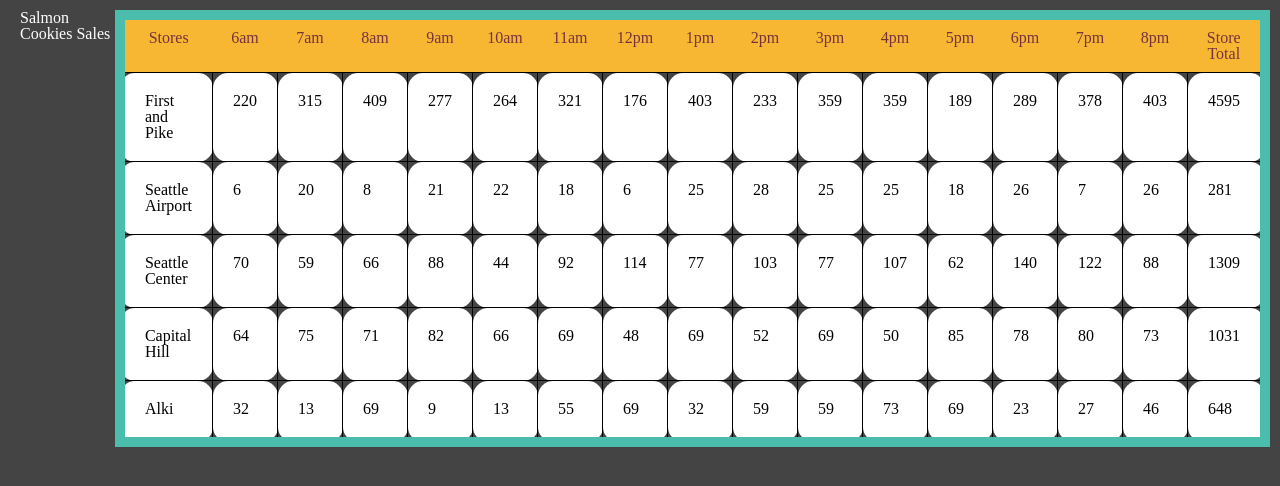
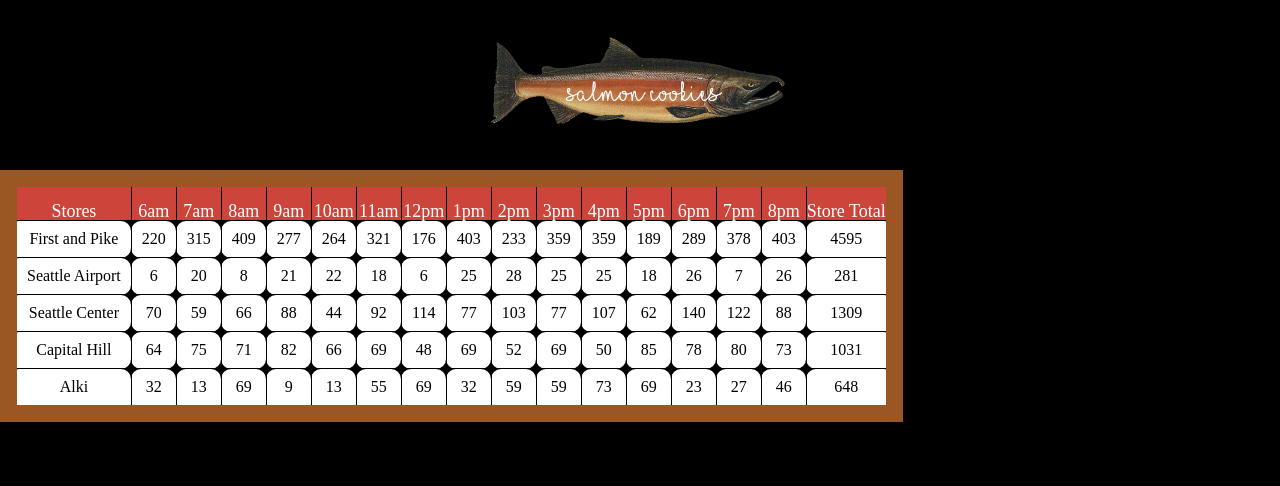
Before and after one commit to paulwilliamsen/Cookie-Stand, a plain HTML site: page sales.html in a window 1280 px wide. Drawn offline with Linux system fonts and the light colour scheme.

```diff
--- a/css/styles.css
+++ b/css/styles.css
@@ -1,36 +1,3 @@
-body {
-  background-color: black;
-  display: inline-flex;
-  color: white;
-  margin: 10px;
-
-}
-
-h1 {
-font-size: 45pt;
-text-align: center;
-}
-
-h3 {
-  font-size: 25pt;
-  color: white;
-  text-align: left;
-  padding-bottom: 10px;
-}
-
-li, h2 {
-  color: white;
-  margin-left: 10px;
-  text-align: left;
-  padding-bottom: 10px;
-
-}
-
-ul {
-
-  list-style-image: url('/cookie.png');
-}
-
 
 * {
   font-family: 'Montserrat', sans-serif;
@@ -38,27 +5,41 @@ ul {
 }
 
 body {
-  background: #444;
+  background: black;
 }
 
-h1, h2 {
-	color: white;
+h2 {
+  color: white;
+  text-align: center;
+  font-size: 40pt;
+
+}
+span {
+  clear: none;
+}
+img {
+  display: block;
+  margin-left: auto;
+  margin-right: auto;
 }
 
 table {
-	border: 10px solid #4ABDAC;
+  border: 17px solid rgb(154, 87, 36);
 	empty-cells: hide;
 }
 
 td {
-	padding: 20px;
-	border-radius: 15px;
+	padding: 10px;
+	border-radius: 10px;
   border: 1px solid black;
   background: white;
+  text-align: center;
 }
 
 th {
-	background-color: #F7B733;
-  color: #76323F;
-  padding: 10px;
+  background-color:rgb(205, 68, 58);
+  border-left: 1px solid black;
+  color: white;
+  font-size: 18px;
+  padding-top: 15px;
 }
--- a/sales.html
+++ b/sales.html
@@ -9,7 +9,7 @@
   <link href="https://fonts.googleapis.com/css?family=Montserrat" rel="stylesheet">
   </head>
   <body>
-    <h2>Salmon Cookies Sales</h2>
+    <span> <img src="title.png" height="170" width="300" alt="Salmon Cookies"> </span>
     <table id="table"></table>
 
     <script src="./js/app.js"></script>
```
Also changed, not shown: title.png (added).
